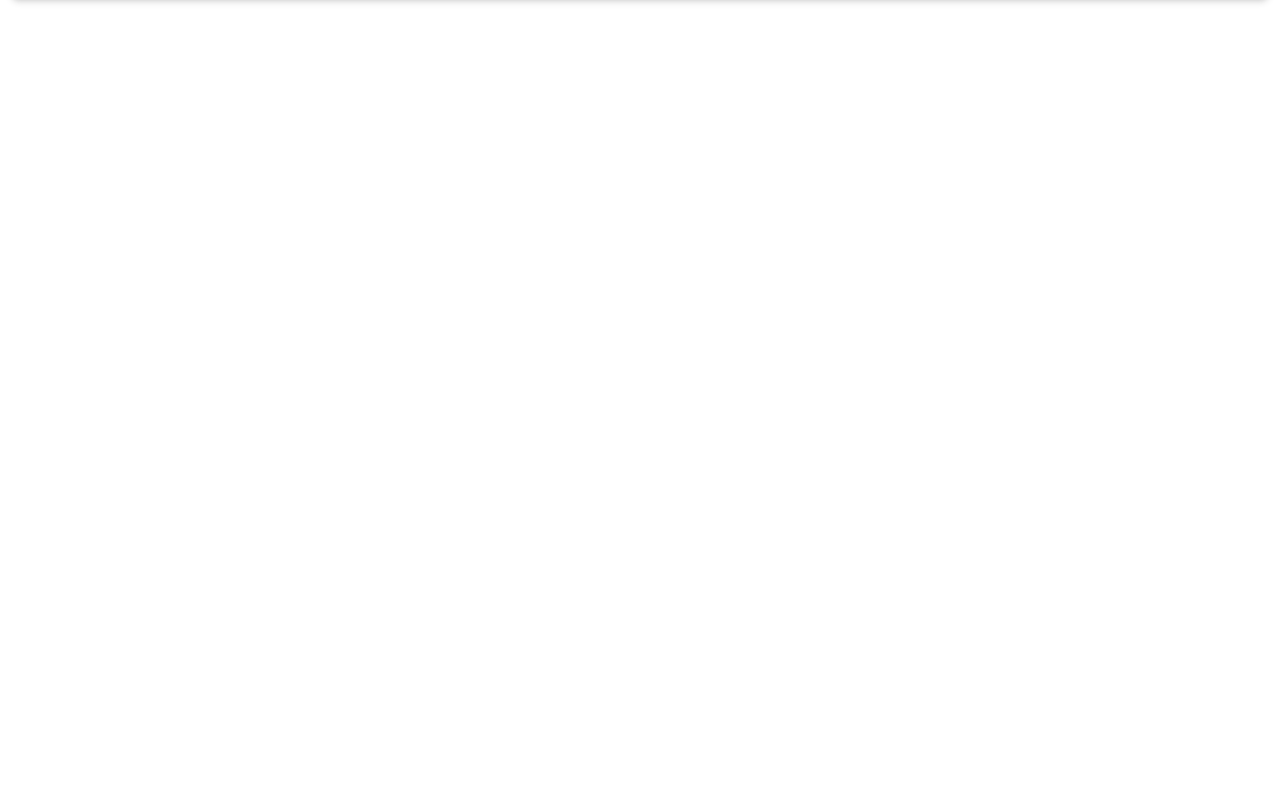
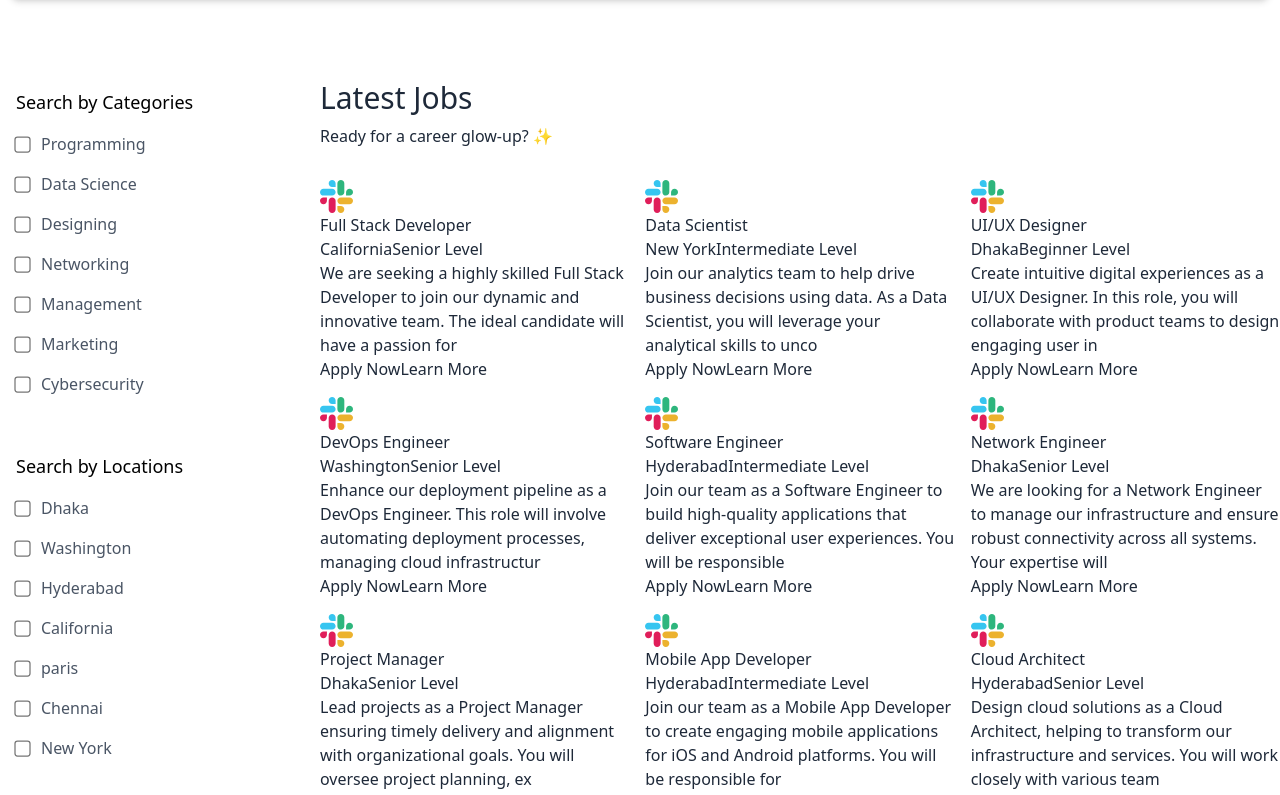
Before and after one commit to Maruf-shiab/project-job, a React (Vite) app: page / in a window 1280 px wide. Shown: the part 602-1397 px from the top of the page. Before the commit the page ends 800 px from the top, so only its background shows below. Built offline with nearby package versions, Linux system fonts and the light colour scheme; no server answers.

Commit message:
Job card and Joblisting jsx file added in my project

```diff
--- a/src/assets/assets.js
+++ b/src/assets/assets.js
@@ -83,11 +83,11 @@ export const JobCategories = [
 ]
 
 export const JobLocations = [
-    "Bangalore",
+    "Dhaka",
     "Washington",
     "Hyderabad",
-    "Mumbai",
     "California",
+    "paris",
     "Chennai",
     "New York"
 ]
@@ -224,7 +224,7 @@ export const jobsData = [
     {
         _id: '3',
         title: "UI/UX Designer",
-        location: "Bangalore",
+        location: "Dhaka",
         level: "Beginner Level",
         companyId: {
             "_id": "670e4d25ca9fda8f1bf359b9",
@@ -323,7 +323,7 @@ export const jobsData = [
     {
         _id: '6',
         title: "Network Engineer",
-        location: "Bangalore",
+        location: "Dhaka",
         level: "Senior Level",
         companyId: {
             "_id": "670e4d25ca9fda8f1bf359b9",
@@ -356,7 +356,7 @@ export const jobsData = [
     {
         _id: '7',
         title: "Project Manager",
-        location: "Bangalore",
+        location: "Dhaka",
         level: "Senior Level",
         companyId: {
             "_id": "670e4d25ca9fda8f1bf359b9",
@@ -455,7 +455,7 @@ export const jobsData = [
     {
         _id: '10',
         title: "Technical Writer",
-        location: "Mumbai",
+        location: "Dhaka",
         level: "Intermediate Level",
         companyId: {
             "_id": "670e4d25ca9fda8f1bf359b9",
@@ -488,7 +488,7 @@ export const jobsData = [
     {
         _id: '11',
         title: "Cybersecurity Analyst",
-        location: "Mumbai",
+        location: "dhaka",
         level: "Intermediate Level",
         companyId: {
             "_id": "670e4d25ca9fda8f1bf359b9",
@@ -521,7 +521,7 @@ export const jobsData = [
     {
         _id: '12',
         title: "Business Analyst",
-        location: "Mumbai",
+        location: "Dhaka",
         level: "Intermediate Level",
         companyId: {
             "_id": "670e4d25ca9fda8f1bf359b9",
@@ -554,7 +554,7 @@ export const jobsData = [
     {
         _id: '13',
         title: "Marketing Specialist",
-        location: "Chennai",
+        location: "Paris",
         level: "Beginner Level",
         companyId: {
             "_id": "670e4d25ca9fda8f1bf359b9",
@@ -653,7 +653,7 @@ export const jobsData = [
     {
         _id: '16',
         title: "DevOps Engineer",
-        location: "Bangalore",
+        location: "Dhaka",
         level: "Senior Level",
         companyId: {
             "_id": "670e4d25ca9fda8f1bf359b9",
@@ -752,7 +752,7 @@ export const jobsData = [
     {
         _id: '19',
         title: "Content Marketing Manager",
-        location: "Mumbai",
+        location: "Dhaka",
         level: "Senior Level",
         companyId: {
             "_id": "670e4d25ca9fda8f1bf359b9",
@@ -785,7 +785,7 @@ export const jobsData = [
     {
         _id: '20',
         title: "Graphic Designer",
-        location: "Chennai",
+        location: "Paris",
         level: "Intermediate Level",
         companyId: {
             "_id": "670e4d25ca9fda8f1bf359b9",
@@ -818,7 +818,7 @@ export const jobsData = [
     {
         _id: '21',
         title: "Software Tester",
-        location: "Chennai",
+        location: "Paris",
         level: "Intermediate Level",
         companyId: {
             "_id": "670e4d25ca9fda8f1bf359b9",
@@ -851,7 +851,7 @@ export const jobsData = [
     {
         _id: '22',
         title: "Network Security Engineer",
-        location: "Bangalore",
+        location: "Dhaka",
         level: "Senior Level",
         companyId: {
             "_id": "670e4d25ca9fda8f1bf359b9",
--- /dev/null
+++ b/src/components/JobCard.jsx
@@ -0,0 +1,25 @@
+import React from 'react'
+import { assets } from '../assets/assets'
+
+const JobCard = ({job}) => {
+  return (
+    <div>
+      <div>
+        <img src={assets.company_icon} alt="" />
+      </div>
+      <h4>{job.title}</h4>
+      <div>
+        <span>{job.location}</span>
+        <span>{job.level}</span>
+      </div>
+      <p dangerouslySetInnerHTML={{__html:job.description.slice(0,150)}}></p>
+      <div>
+        <button>Apply Now</button>
+        <button>Learn More</button>
+      </div>
+
+    </div>
+  )
+}
+
+export default JobCard
--- a/src/components/JobListing.jsx
+++ b/src/components/JobListing.jsx
@@ -1,5 +1,7 @@
 import React, { useContext } from 'react';
 import { AppContext } from '../context/AppContext';
+import { JobCategories, JobLocations, jobsData } from '../assets/assets';
+import JobCard from './JobCard';
 
 const JobListing = () => {
     const { isSearched, searchFilter, setSearchFilter } = useContext(AppContext);
@@ -38,7 +40,47 @@ const JobListing = () => {
                         </div>
                     </>
                 )}
+                {/* Additional Category Filters */}
+                <div className='max-lg:hidden'>
+                    <h4 className='font-medium text-lg py-4'>Search by Categories</h4>
+                    <ul className='space-y-4 text-gray-600'>
+                        {
+                            JobCategories.map((category, index)=>(
+                                <li className='flex gap-3 items-center' key={index}>
+                                    <input className='scale-125' type="checkbox" name="" id="" />
+                                    {category}
+
+                                </li>
+                            ))
+                        }
+                    </ul>
+                </div>
+                {/* Location Category Filters */}
+                <div className='max-lg:hidden'>
+                    <h4 className='font-medium text-lg py-4 pt-14'>Search by Locations</h4>
+                    <ul className='space-y-4 text-gray-600'>
+                        {
+                            JobLocations.map((location, index)=>(
+                                <li className='flex gap-3 items-center' key={index}>
+                                    <input className='scale-125' type="checkbox" name="" id="" />
+                                    {location}
+
+                                </li>
+                            ))
+                        }
+                    </ul>
+                </div>
             </div>
+            {/*job listings section*/}
+            <section className="w-full lg:w-3/4 text-gray-800 max-lg:px-4 ">
+                <h3 className='font-medium text-3xl py-2 'id ='job-list'>Latest Jobs</h3>
+                <p className='mb-8'>Ready for a career glow-up? ✨</p>
+                <div className='grid grid-cols-1 sm:grid-cols-2 xl:grid-cols-3 gap-4'>
+                  {jobsData.map((job,index) => (
+                   <JobCard key={index} job={job} />
+                  ))}
+                </div>
+            </section>
         </div>
     );
 };
```
